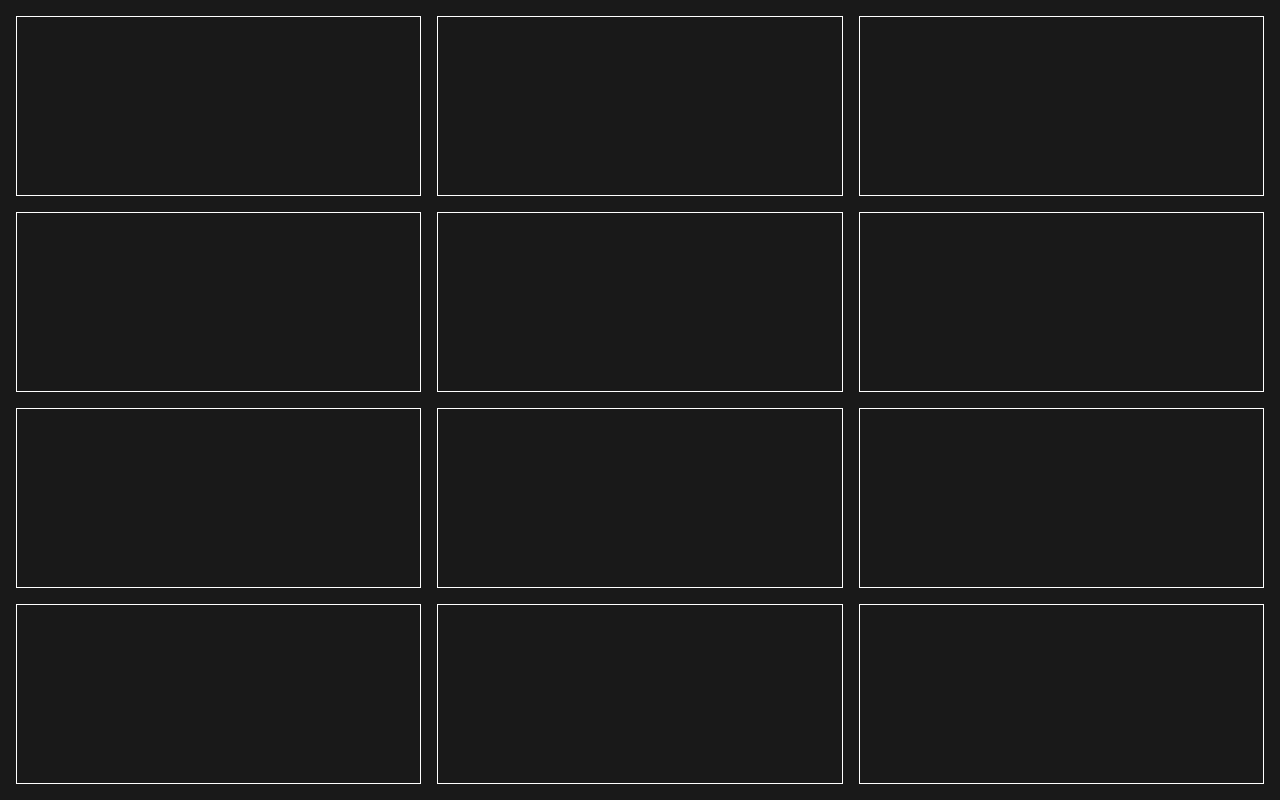
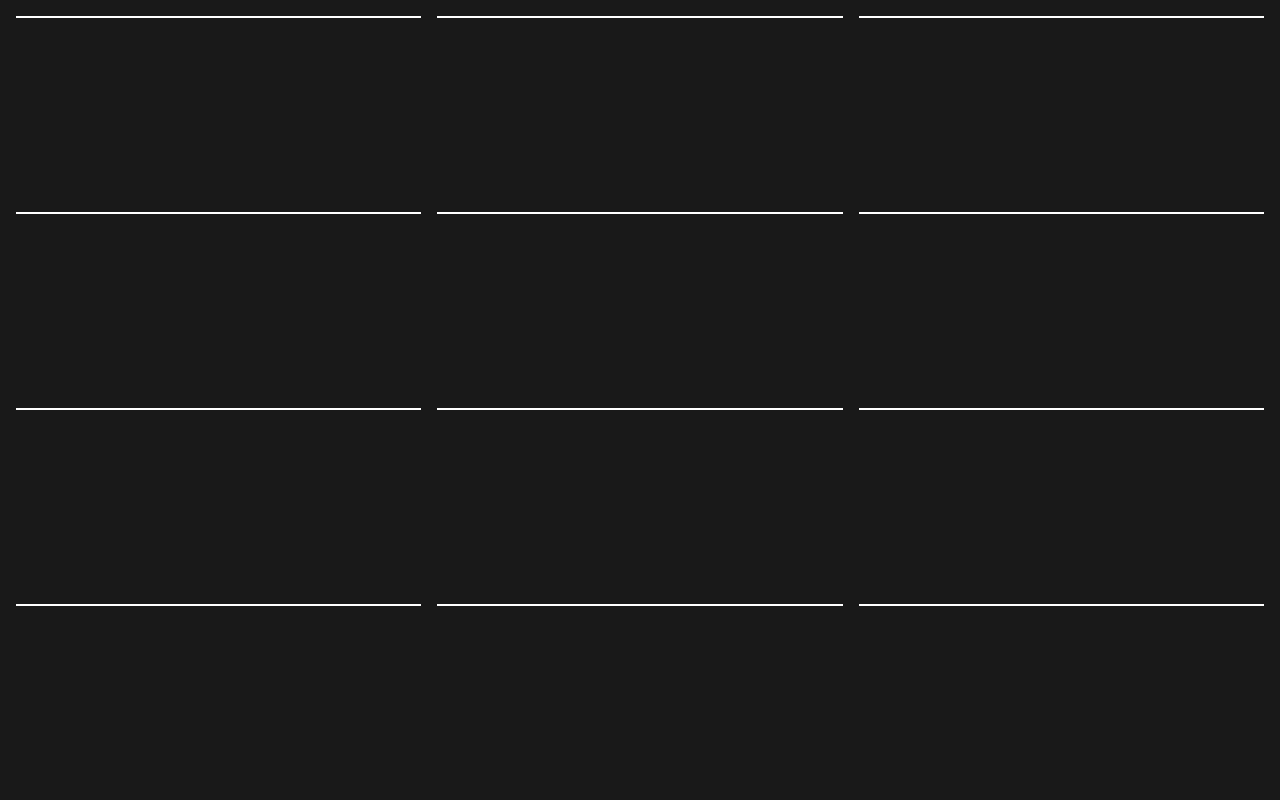
Before and after one commit to kevoff7/memotest, a plain HTML site: page index.html in a window 1280 px wide. Drawn offline with Linux system fonts and the light colour scheme.

Commit message:
add parent boxes to improve the styling of the boxes

```diff
--- a/index.html
+++ b/index.html
@@ -8,19 +8,44 @@
   </head>
   <body>
     <div class="container">
-      <div class="box"></div>
-      <div class="box"></div>
-      <div class="box"></div>
-      <div class="box"></div>
-      <div class="box"></div>
-      <div class="box"></div>
-      <div class="box"></div>
-      <div class="box"></div>
-      <div class="box"></div>
-      <div class="box"></div>
-      <div class="box"></div>
-      <div class="box"></div>
+      <div class="container-box">
+        <div class="box"></div>
+      </div>
+      <div class="container-box">
+        <div class="box"></div>
+      </div>
+      <div class="container-box">
+        <div class="box"></div>
+      </div>
+      <div class="container-box">
+        <div class="box"></div>
+      </div>
+      <div class="container-box">
+        <div class="box"></div>
+      </div>
+      <div class="container-box">
+        <div class="box"></div>
+      </div>
+      <div class="container-box">
+        <div class="box"></div>
+      </div>
+      <div class="container-box">
+        <div class="box"></div>
+      </div>
+      <div class="container-box">
+        <div class="box"></div>
+      </div>
+      <div class="container-box">
+        <div class="box"></div>
+      </div>
+      <div class="container-box">
+        <div class="box"></div>
+      </div>
+      <div class="container-box">
+        <div class="box"></div>
+      </div>
     </div>
+    <div class="win-game" id="page-win-game"></div>
     <script src="index.js"></script>
   </body>
 </html>
```
